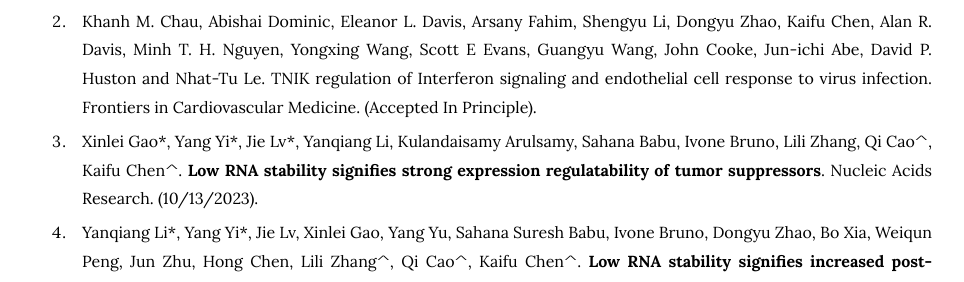
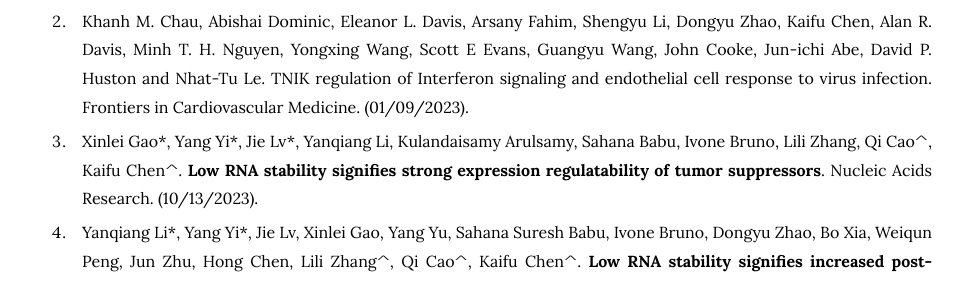
Before and after one commit to kaifuchenlab/kaifuchenlab.github.io, a Jekyll site: the page built from 3.publication/index.md, in a window 1280 px wide and 900 px high, scrolled down 434 px. Shown: the part 249-531 px from the top of the window, without its empty margins (158-1122 px from the left). Built offline with Jekyll 4.4.1, drawn with Linux system fonts in a browser that asks for light colours.

Commit message:
Update index.md

```diff
--- a/3.publication/index.md
+++ b/3.publication/index.md
@@ -21,7 +21,7 @@ Research Square.
 
 82. Min Zhang, Kaiyuan Wu, Weijie Zhang, Xia Lin, Qi Cao, Lili Zhang, Kaifu Chen^. The therapeutic potential of targeting the CHD protein family in cancer. Pharmacology and Therapeutics. (Accepted In Pinciple).
 
-81. Khanh M. Chau, Abishai Dominic, Eleanor L. Davis, Arsany Fahim, Shengyu Li, Dongyu Zhao, Kaifu Chen, Alan R. Davis, Minh T. H. Nguyen, Yongxing Wang, Scott E Evans, Guangyu Wang, John Cooke, Jun-ichi Abe, David P. Huston and Nhat-Tu Le. TNIK regulation of Interferon signaling and endothelial cell response to virus infection. Frontiers in Cardiovascular Medicine. (Accepted In Principle).
+81. Khanh M. Chau, Abishai Dominic, Eleanor L. Davis, Arsany Fahim, Shengyu Li, Dongyu Zhao, Kaifu Chen, Alan R. Davis, Minh T. H. Nguyen, Yongxing Wang, Scott E Evans, Guangyu Wang, John Cooke, Jun-ichi Abe, David P. Huston and Nhat-Tu Le. TNIK regulation of Interferon signaling and endothelial cell response to virus infection. Frontiers in Cardiovascular Medicine. (01/09/2023).
 
 80. Xinlei Gao\*, Yang Yi\*, Jie Lv\*, Yanqiang Li, Kulandaisamy Arulsamy, Sahana Babu, Ivone Bruno, Lili Zhang, Qi Cao^, Kaifu Chen^. **Low RNA stability signifies strong expression regulatability of tumor suppressors**. Nucleic Acids Research. (10/13/2023).
 
```
